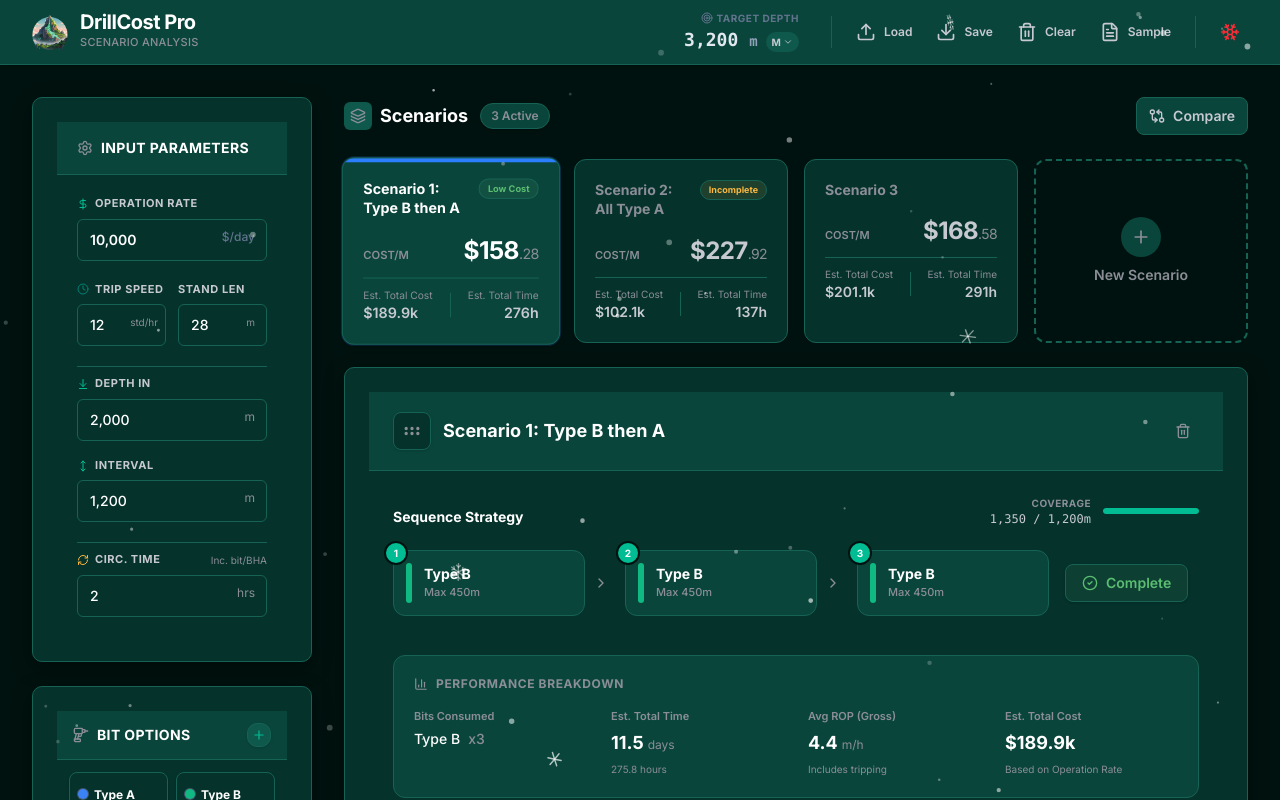
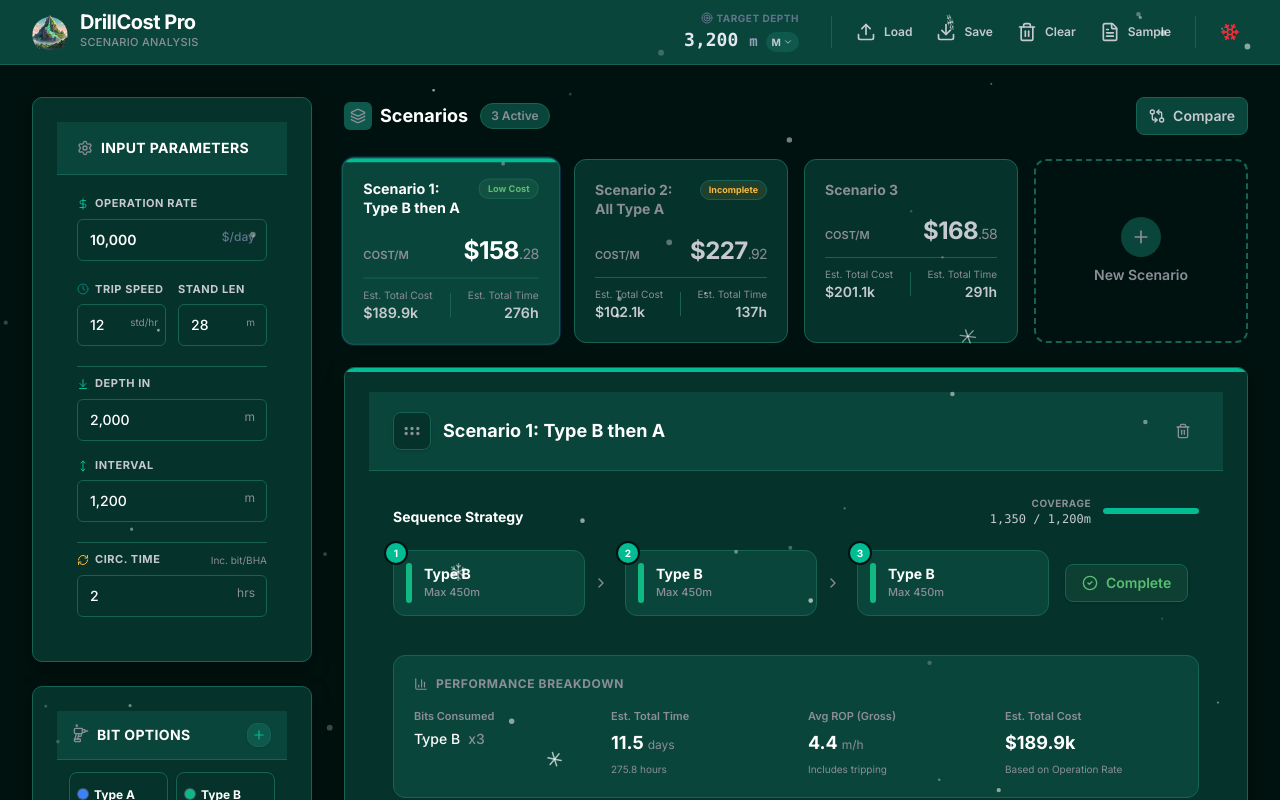
Before and after one commit to son-n-pham/drillcost, a React (Vite) app: page / in a window 1280 px wide. Shown: the top 800 px of the page. Built offline with nearby package versions, Linux system fonts and the light colour scheme.

Commit message:
feat: introduce scenario management with comparison capabilities and dedicated simulation charts.

```diff
--- a/App.tsx
+++ b/App.tsx
@@ -346,7 +346,7 @@ const App: React.FC = () => {
                <SimulationCharts
                 results={results}
                 targetDepth={params.depthIn + params.intervalToDrill}
-                isDark={theme === 'dark'}
+                isDark={theme === 'dark' || theme === 'xmas'}
                 bits={bits}
                 params={params}
                 depthUnit={depthUnit}
--- a/components/ScenarioManager.tsx
+++ b/components/ScenarioManager.tsx
@@ -3,6 +3,7 @@ import { Bit, ScenarioConfig, ScenarioResult, GlobalParams } from '../types';
 import { Plus, Trash2, BarChart3, GripHorizontal, CheckCircle2, AlertTriangle, ChevronRight, X, GitCompareArrows, Square, CheckSquare, Layers } from 'lucide-react';
 import clsx from 'clsx';
 import { DepthUnit, convertDepth, getUnitLabel, getSpeedLabel, METERS_TO_FEET } from '../utils/unitUtils';
+import { getScenarioColor } from '../utils/scenarioColors';
 
 interface ScenarioManagerProps {
   bits: Bit[];
@@ -215,10 +216,14 @@ const ScenarioManager: React.FC<ScenarioManagerProps> = ({ bits, scenarios, setS
                       : "bg-white dark:bg-[var(--bh-surface-0)] border-slate-200 dark:border-[var(--bh-border)] hover:border-blue-300 dark:hover:border-[var(--bh-border)] hover:shadow-sm"
                 )}
               >
-                <div className={clsx(
-                  "absolute top-0 left-0 w-full h-1",
-                  (isActive && !isCompareMode) || isSelectedForCompare ? ['bg-blue-500', 'bg-emerald-500', 'bg-amber-500', 'bg-purple-500'][idx % 4] : "bg-transparent"
-                )}></div>
+                <div
+                  className="absolute top-0 left-0 w-full h-1"
+                  style={{
+                    backgroundColor: (isActive && !isCompareMode) || (isCompareMode && isSelectedForCompare)
+                      ? getScenarioColor(idx)
+                      : 'transparent'
+                  }}
+                ></div>
 
                 {/* Compare Mode Checkbox */}
                 {isCompareMode && (
@@ -312,8 +317,8 @@ const ScenarioManager: React.FC<ScenarioManagerProps> = ({ bits, scenarios, setS
                 <thead>
                   <tr className="border-b border-slate-200 dark:border-[var(--bh-border)]">
                     <th className="sticky left-0 z-20 bg-white dark:bg-[var(--bh-surface-0)] shadow-[1px_0_0_0_#e2e8f0] dark:shadow-[1px_0_0_0_var(--bh-border)] text-left py-3 px-4 text-xs font-bold text-slate-500 dark:text-[var(--bh-text-mute)] uppercase tracking-wider">Metric</th>
-                    <th className="text-center py-3 px-4 text-xs font-bold text-blue-600 dark:text-blue-400 uppercase tracking-wider">{comparisonResults[0].name}</th>
-                    <th className="text-center py-3 px-4 text-xs font-bold text-emerald-600 dark:text-emerald-400 uppercase tracking-wider">{comparisonResults[1].name}</th>
+                    <th className="text-center py-3 px-4 text-xs font-bold uppercase tracking-wider" style={{ color: getScenarioColor(results.findIndex(r => r.id === comparisonResults[0].id)) }}>{comparisonResults[0].name}</th>
+                    <th className="text-center py-3 px-4 text-xs font-bold uppercase tracking-wider" style={{ color: getScenarioColor(results.findIndex(r => r.id === comparisonResults[1].id)) }}>{comparisonResults[1].name}</th>
                     <th className="text-center py-3 px-4 text-xs font-bold text-slate-500 dark:text-[var(--bh-text-mute)] uppercase tracking-wider">Difference</th>
                   </tr>
                 </thead>
@@ -481,7 +486,12 @@ const ScenarioManager: React.FC<ScenarioManagerProps> = ({ bits, scenarios, setS
 
       {/* Editor Area */}
       {activeScenario && !isCompareMode && (
-        <div className="card animate-in fade-in duration-300 overflow-hidden transition-colors duration-300">
+        <div className="card animate-in fade-in duration-300 overflow-hidden transition-colors duration-300 relative">
+           {/* Colored accent bar matching the selected scenario */}
+           <div
+             className="absolute top-0 left-0 w-full h-1"
+             style={{ backgroundColor: getScenarioColor(scenarios.findIndex(s => s.id === activeTab)) }}
+           ></div>
            {/* Scenario Header */}
            <div className="px-6 py-5 border-b border-slate-100 dark:border-[var(--bh-border)] flex justify-between items-center bg-slate-50/30 dark:bg-[var(--bh-surface-1)]">
               <div className="flex items-center gap-3 w-full max-w-md">
--- a/components/SimulationCharts.tsx
+++ b/components/SimulationCharts.tsx
@@ -14,6 +14,7 @@ import {
 } from 'recharts';
 import { ScenarioResult, Bit, GlobalParams } from '../types';
 import { DepthUnit, convertDepth, getUnitLabel } from '../utils/unitUtils';
+import { SCENARIO_COLORS, BAR_CHART_COLORS, getScenarioColor } from '../utils/scenarioColors';
 
 interface SimulationChartsProps {
   results: ScenarioResult[];
@@ -135,31 +136,10 @@ const SimulationCharts: React.FC<SimulationChartsProps> = ({ results, targetDept
     });
   }, [activeScenarios, bits, params]);
 
-  // Transform data for charts
-  // Expanded chart palette for dark theme - 12 distinct colors optimized for dark green background
-  const colors = [
-    '#02BC94', // 1. Light Green (Brand Primary)
-    '#FFB547', // 2. Warm Amber
-    '#A78BFA', // 3. Soft Purple
-    '#67E8F9', // 4. Cyan
-    '#FB7185', // 5. Coral Pink
-    '#FBBF24', // 6. Golden Yellow
-    '#34D399', // 7. Emerald
-    '#F472B6', // 8. Pink
-    '#60A5FA', // 9. Sky Blue
-    '#C084FC', // 10. Violet
-    '#FCD34D', // 11. Sunflower
-    '#2DD4BF', // 12. Teal
-  ];
+  // Use shared color utilities
+  const colors = SCENARIO_COLORS;
+  const barColors = BAR_CHART_COLORS;
 
-  // Stacked bar chart colors
-  const barColors = {
-    drillingTime: '#02BC94',  // Green - drilling
-    flatTime: '#FFB547',      // Amber - flat time
-    bitCost: '#A78BFA',       // Purple - bit costs
-    drillingCost: '#02BC94',  // Green - drilling cost
-    flatTimeCost: '#FFB547',  // Amber - flat time cost
-  };
 
   const gridColor = isDark ? '#2A2B31' : '#f1f5f9';
   const axisColor = isDark ? '#8B8E97' : '#64748b';
--- /dev/null
+++ b/utils/scenarioColors.ts
@@ -0,0 +1,40 @@
+/**
+ * Unified scenario color palette
+ * Used across scenario cards, comparison table, and charts for consistency
+ */
+
+// 12 distinct colors optimized for dark green background
+export const SCENARIO_COLORS = [
+  '#02BC94', // 1. Light Green (Brand Primary)
+  '#FFB547', // 2. Warm Amber
+  '#A78BFA', // 3. Soft Purple
+  '#67E8F9', // 4. Cyan
+  '#FB7185', // 5. Coral Pink
+  '#FBBF24', // 6. Golden Yellow
+  '#34D399', // 7. Emerald
+  '#F472B6', // 8. Pink
+  '#60A5FA', // 9. Sky Blue
+  '#C084FC', // 10. Violet
+  '#FCD34D', // 11. Sunflower
+  '#2DD4BF', // 12. Teal
+] as const;
+
+/**
+ * Get the color for a scenario based on its index
+ * @param index - The index of the scenario in the results/scenarios array
+ * @returns The hex color string
+ */
+export function getScenarioColor(index: number): string {
+  return SCENARIO_COLORS[index % SCENARIO_COLORS.length];
+}
+
+/**
+ * Stacked bar chart colors (for breakdown charts)
+ */
+export const BAR_CHART_COLORS = {
+  drillingTime: '#02BC94',  // Green - drilling
+  flatTime: '#FFB547',      // Amber - flat time
+  bitCost: '#A78BFA',       // Purple - bit costs
+  drillingCost: '#02BC94',  // Green - drilling cost
+  flatTimeCost: '#FFB547',  // Amber - flat time cost
+} as const;
```
